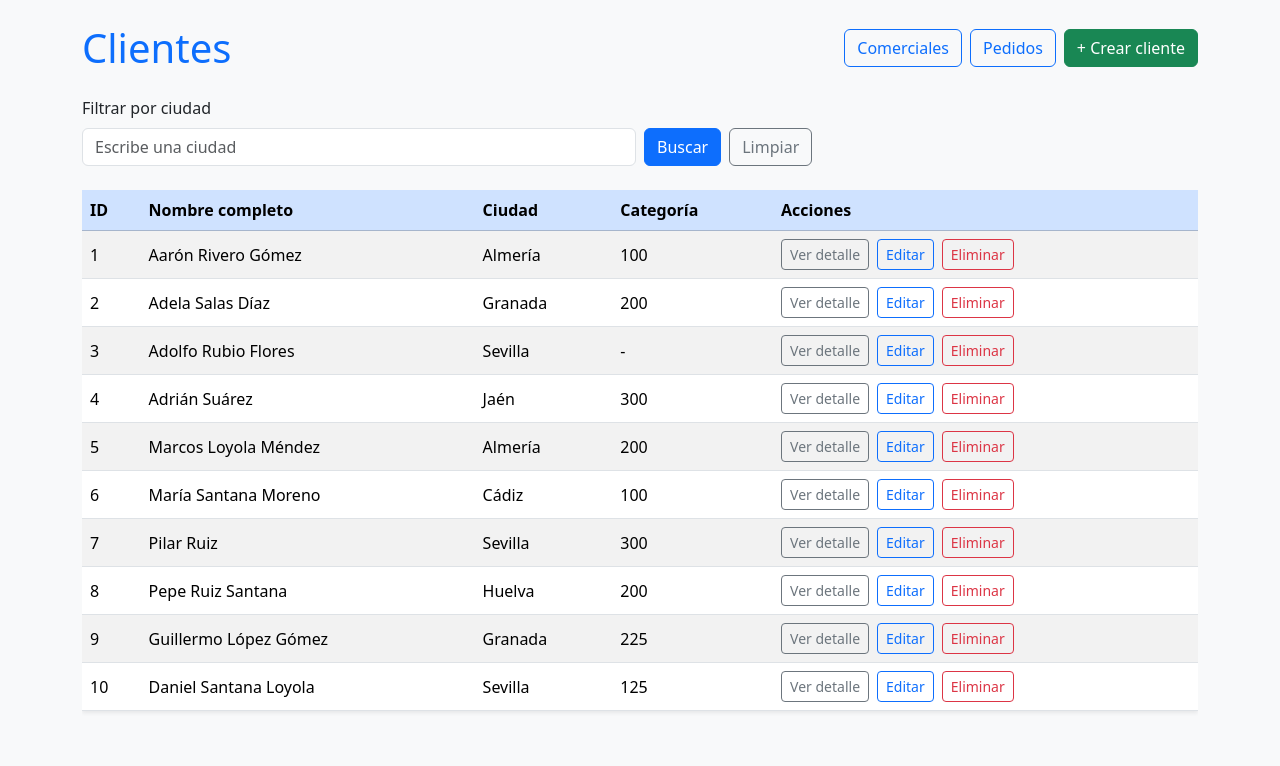
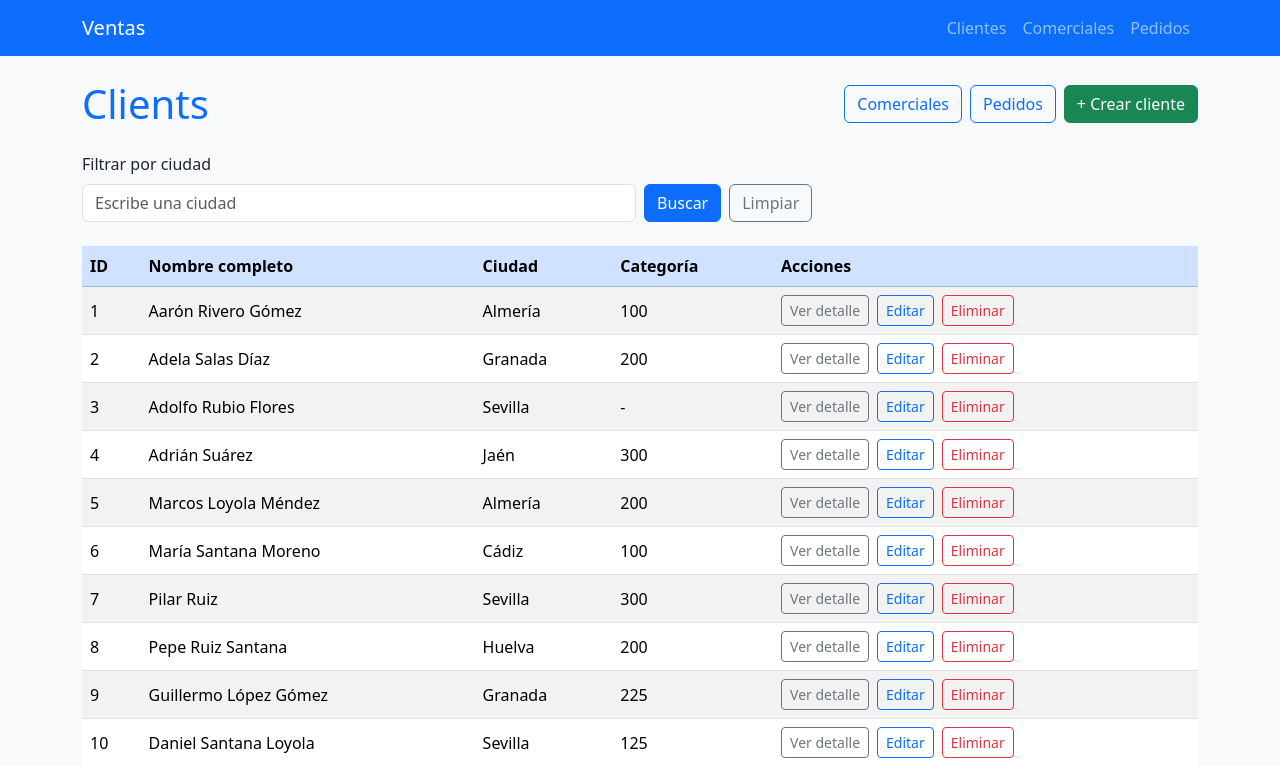
Before and after one commit to laurasierra-code/PracticaSpringBoot, a Spring Boot app: page /clientes in a window 1280 px wide. Shown: the top 766 px of the page. Before the commit the page ends 712 px from the top, so only its background shows below. Run offline with Spring Boot 4, Linux system fonts and the light colour scheme; data comes from the database, SQL or seed files in the repository.

Commit message:
ya esta bien: http://localhost:8080/clientes?lang=en

```diff
--- a/demo/src/main/resources/application.properties
+++ b/demo/src/main/resources/application.properties
@@ -3,3 +3,4 @@ spring.datasource.url=jdbc:mysql://localhost:3306/ventas
 spring.datasource.username=user
 spring.datasource.password=user
 spring.datasource.driver-class-name=com.mysql.cj.jdbc.Driver
+spring.messages.basename= messages
--- /dev/null
+++ b/demo/src/main/resources/messages.properties
@@ -0,0 +1 @@
+clientes=Clientes
--- /dev/null
+++ b/demo/src/main/resources/messages_en.properties
@@ -0,0 +1 @@
+clientes=Clients
--- a/demo/src/main/resources/templates/clientes.html
+++ b/demo/src/main/resources/templates/clientes.html
@@ -7,9 +7,10 @@
     <link href="https://cdn.jsdelivr.net/npm/bootstrap@5.3.3/dist/css/bootstrap.min.css" rel="stylesheet">
 </head>
 <body class="bg-light">
+    <nav th:replace="~{fragments/layout :: navbar}"></nav>
 <main class="container py-4">
     <div class="d-flex flex-wrap justify-content-between align-items-center gap-2 mb-4">
-        <h1 class="text-primary mb-0">Clientes</h1>
+        <h1 class="text-primary mb-0" th:text="#{clientes}">Clientes</h1>
         <div class="d-flex gap-2">
             <a class="btn btn-outline-primary" href="/comerciales">Comerciales</a>
             <a class="btn btn-outline-primary" href="/pedidos">Pedidos</a>
--- /dev/null
+++ b/demo/src/main/resources/templates/fragments/layout.html
@@ -0,0 +1,15 @@
+<!DOCTYPE html>
+<html lang="es" xmlns:th="http://www.thymeleaf.org">
+<body>
+<nav th:fragment="navbar" class="navbar navbar-expand-lg navbar-dark bg-primary">
+    <div class="container">
+        <a class="navbar-brand" th:href="@{/clientes}">Ventas</a>
+        <div class="navbar-nav">
+            <a class="nav-link" th:href="@{/clientes}">Clientes</a>
+            <a class="nav-link" th:href="@{/comerciales}">Comerciales</a>
+            <a class="nav-link" th:href="@{/pedidos}">Pedidos</a>
+        </div>
+    </div>
+</nav>
+</body>
+</html>
```
